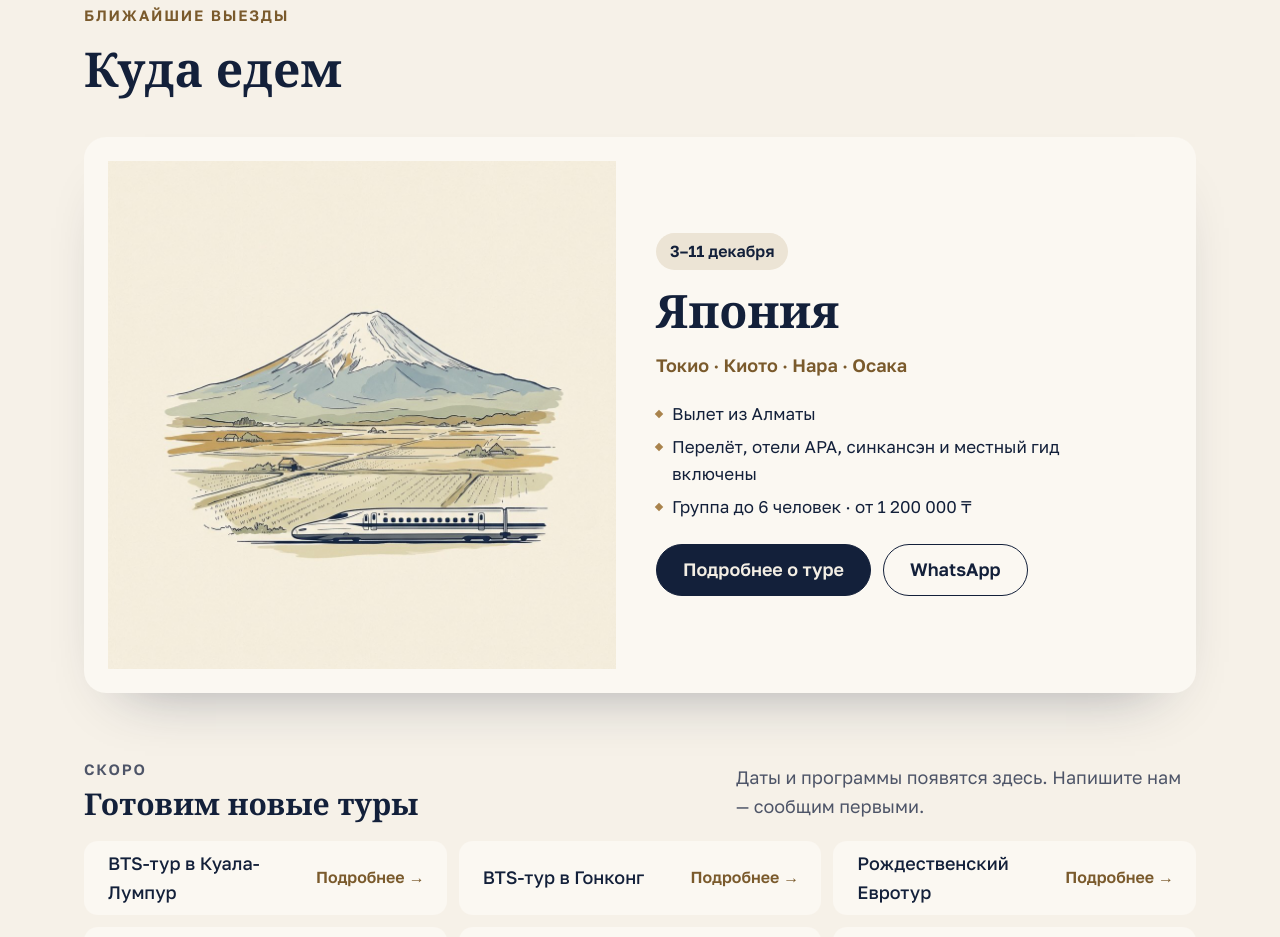
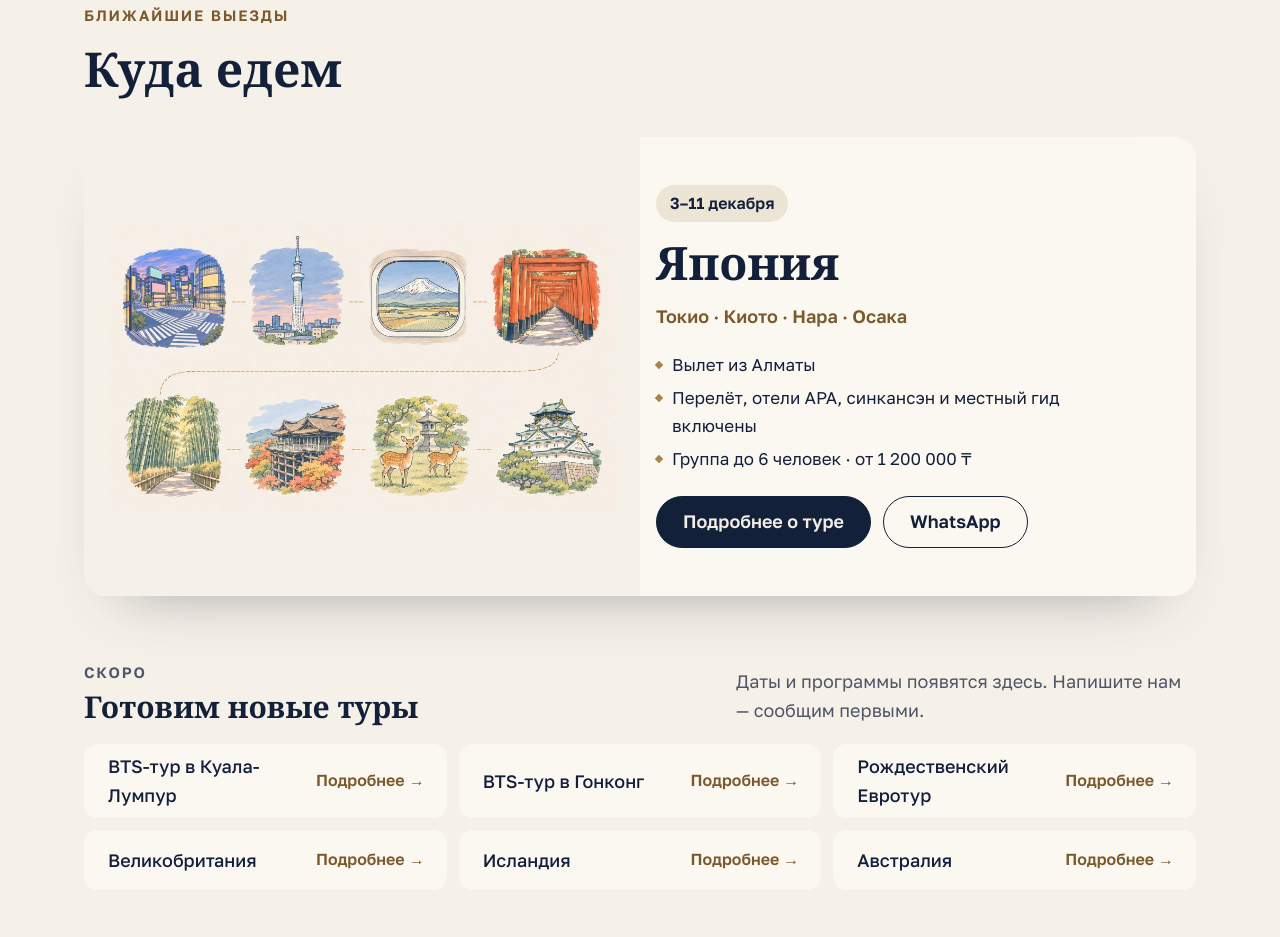
Before and after one commit to BuktopX/noortravel, a plain HTML site: page index.html in a window 1280 px wide. Shown: the part 896-1833 px from the top of the page. Drawn offline with Linux system fonts and the light colour scheme; animation ran at ten frames a second; a web font is replaced by a local one.

Commit message:
Japan card: highlights illustration

```diff
--- a/assets/styles.css
+++ b/assets/styles.css
@@ -226,8 +226,9 @@ a.g-label:focus-visible { outline: 3px solid var(--gold-light); outline-offset:
   background: var(--paper); border-radius: var(--radius-photo); overflow: hidden;
   box-shadow: 0 30px 60px -40px rgba(19, 32, 58, .45);
 }
-.journey-art { display: grid; place-items: center; min-height: 340px; padding: 24px; }
-.journey-art img { width: 100%; max-width: 540px; height: auto; mix-blend-mode: multiply; }
+/* Ivory panel: the highlights collage is drawn on ivory, so its edges disappear into it */
+.journey-art { display: grid; place-items: center; min-height: 340px; padding: 24px; background: var(--ivory); }
+.journey-art img { width: 100%; height: auto; }
 .journey-body { padding: 48px 48px 48px 16px; display: grid; gap: 16px; align-content: center; }
 .journey-body h3 { font-size: 46px; line-height: 1.05; }
 .date-chip {
--- a/index.html
+++ b/index.html
@@ -110,7 +110,7 @@
       </div>
         <article class="journey">
           <div class="journey-art">
-            <img loading="lazy" src="assets/illustrations/japan/fuji.jpg" alt="Рисунок: синкансэн среди полей, вдали гора Фудзи" width="1024" height="1024">
+            <img loading="lazy" src="assets/illustrations/japan/highlights.jpg" srcset="assets/illustrations/japan/highlights-960.jpg 960w, assets/illustrations/japan/highlights.jpg 1388w" sizes="(max-width: 899px) calc(100vw - 48px), 50vw" alt="Рисунок маршрута: Сибуя, башня Skytree, Фудзи из окна синкансэна, ворота Фусими Инари, бамбуковая роща Арасияма, храм Киёмидзу-дэра, олени Нары и замок Осаки" width="1388" height="793">
           </div>
           <div class="journey-body">
             <span class="date-chip">3–11 декабря</span>
```
Also changed, not shown: assets/illustrations/japan/highlights-960.jpg (added), assets/illustrations/japan/highlights.jpg (added).
